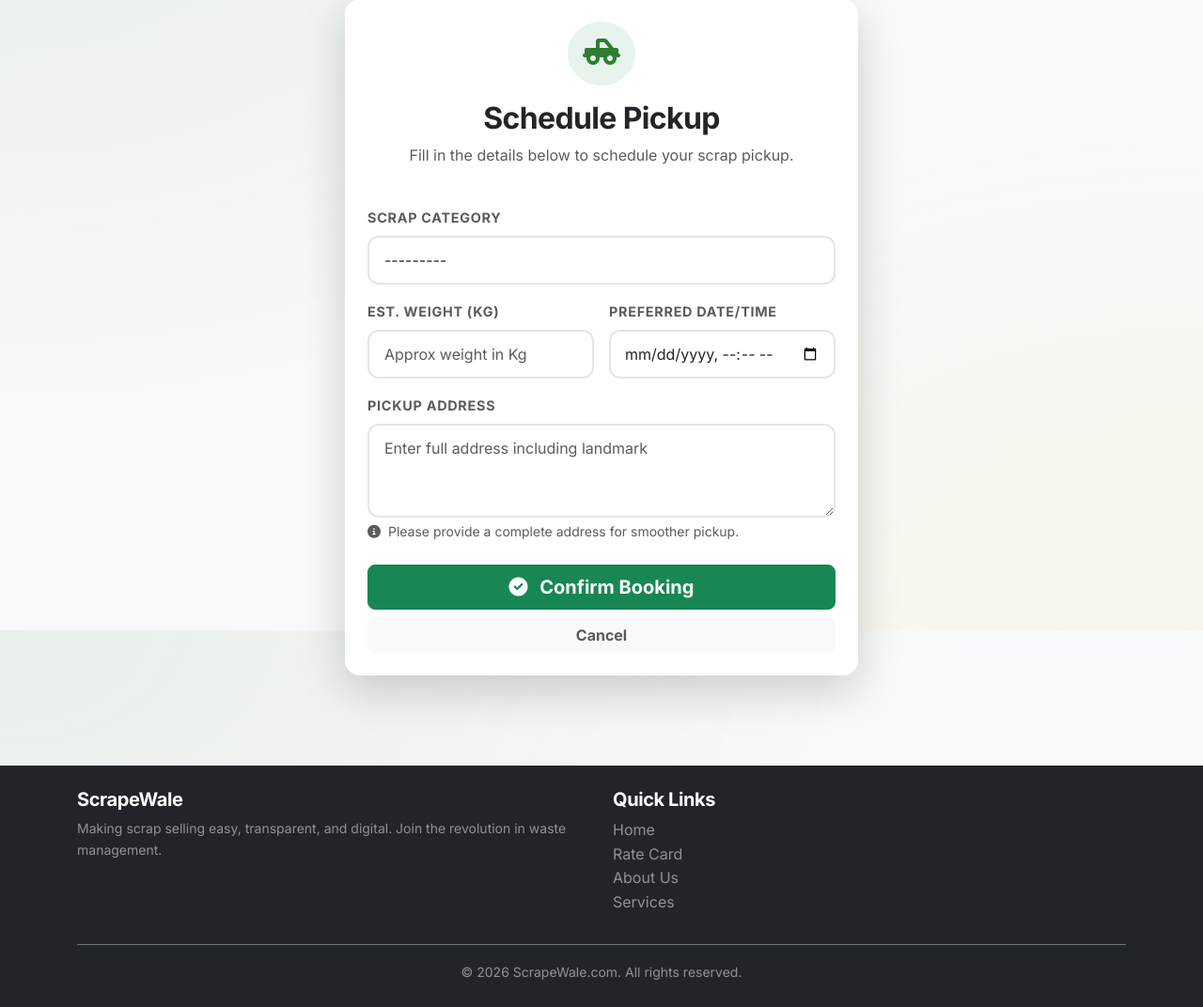
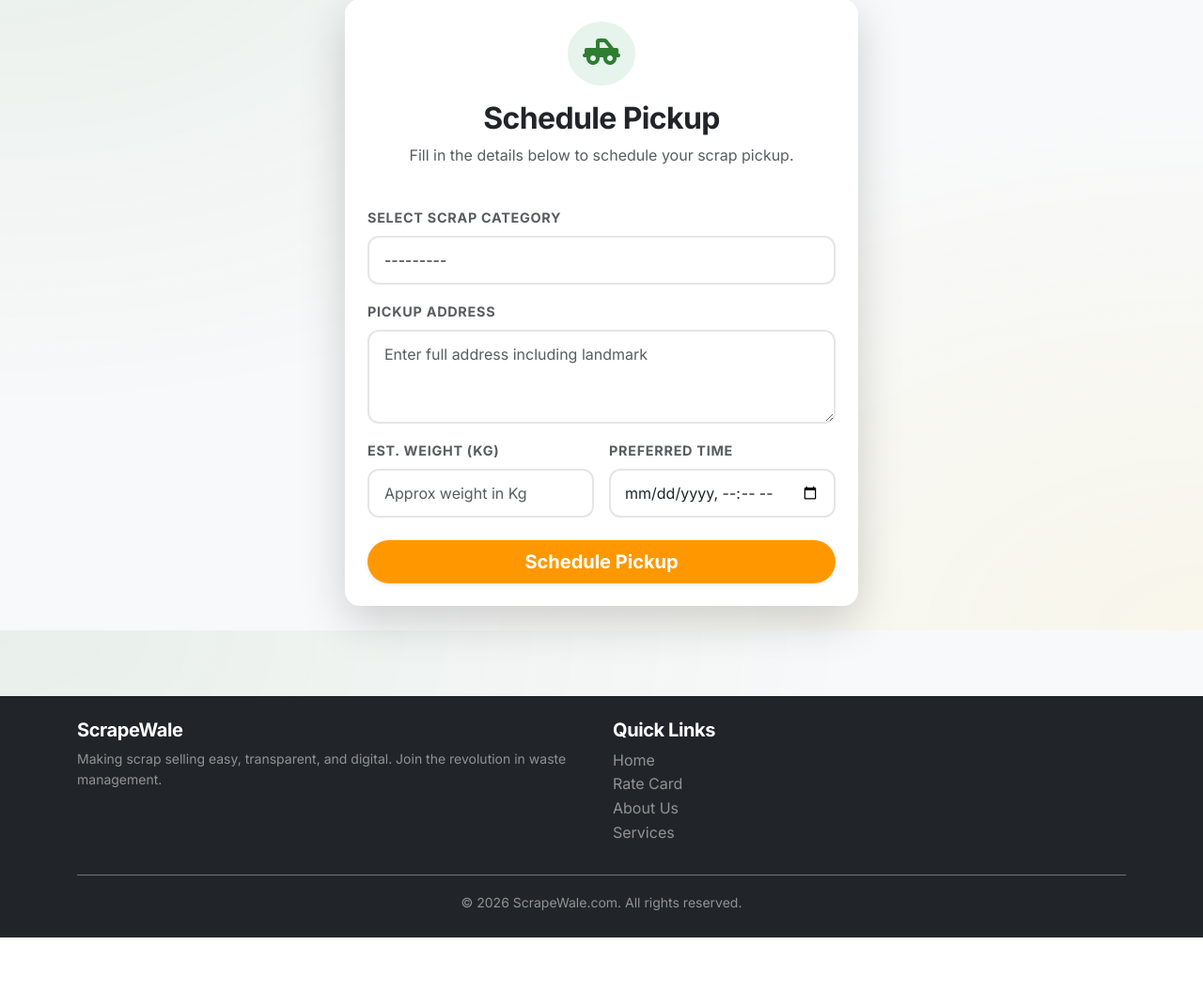
Before and after one commit to sheevisvnerds-ui/sheevisaxena, a Django app: page /book-pickup/ in a window 1280 px wide. Shown: the part 129-1201 px from the top of the page at 94% size. After the commit the page ends 1127 px from the top, so only its background shows below. Run offline with Django 4.2, Linux system fonts and the light colour scheme; a user stored in the database is signed in; tables that the repository leaves empty hold one stand-in row (values such as "Sample post").

Commit message:
final pickup

```diff
--- a/templates/core/pickup_form.html
+++ b/templates/core/pickup_form.html
@@ -29,14 +29,23 @@
 
                     <div class="mb-3">
                         <label for="{{ form.scrap_category.id_for_label }}"
-                            class="form-label fw-bold small text-muted text-uppercase">Scrap Category</label>
+                            class="form-label fw-bold small text-muted text-uppercase">Select Scrap Category</label>
                         {{ form.scrap_category }}
                         {% if form.scrap_category.errors %}
                         <div class="text-danger small mt-1">{{ form.scrap_category.errors.0 }}</div>
                         {% endif %}
                     </div>
 
-                    <div class="row g-3 mb-3">
+                    <div class="mb-3">
+                        <label for="{{ form.address.id_for_label }}"
+                            class="form-label fw-bold small text-muted text-uppercase">Pickup Address</label>
+                        {{ form.address }}
+                        {% if form.address.errors %}
+                        <div class="text-danger small mt-1">{{ form.address.errors.0 }}</div>
+                        {% endif %}
+                    </div>
+
+                    <div class="row g-3 mb-4">
                         <div class="col-md-6">
                             <label for="{{ form.estimated_weight.id_for_label }}"
                                 class="form-label fw-bold small text-muted text-uppercase">Est. Weight (Kg)</label>
@@ -47,7 +56,7 @@
                         </div>
                         <div class="col-md-6">
                             <label for="{{ form.scheduled_date.id_for_label }}"
-                                class="form-label fw-bold small text-muted text-uppercase">Preferred Date/Time</label>
+                                class="form-label fw-bold small text-muted text-uppercase">Preferred Time</label>
                             {{ form.scheduled_date }}
                             {% if form.scheduled_date.errors %}
                             <div class="text-danger small mt-1">{{ form.scheduled_date.errors.0 }}</div>
@@ -55,22 +64,11 @@
                         </div>
                     </div>
 
-                    <div class="mb-4">
-                        <label for="{{ form.address.id_for_label }}"
-                            class="form-label fw-bold small text-muted text-uppercase">Pickup Address</label>
-                        {{ form.address }}
-                        {% if form.address.errors %}
-                        <div class="text-danger small mt-1">{{ form.address.errors.0 }}</div>
-                        {% endif %}
-                        <div class="form-text small"><i class="fas fa-info-circle me-1"></i> Please provide a complete
-                            address for smoother pickup.</div>
-                    </div>
-
                     <div class="d-grid gap-2">
-                        <button type="submit" class="btn btn-success btn-lg rounded-3 fw-bold">
-                            <i class="fas fa-check-circle me-2"></i> Confirm Booking
+                        <button type="submit" class="btn btn-warning btn-lg rounded-pill fw-bold text-white shadow-sm"
+                            style="background-color: #ff9800; border: none;">
+                            Schedule Pickup
                         </button>
-                        <a href="{% url 'dashboard' %}" class="btn btn-light rounded-3 fw-bold text-muted">Cancel</a>
                     </div>
                 </form>
             </div>
```
